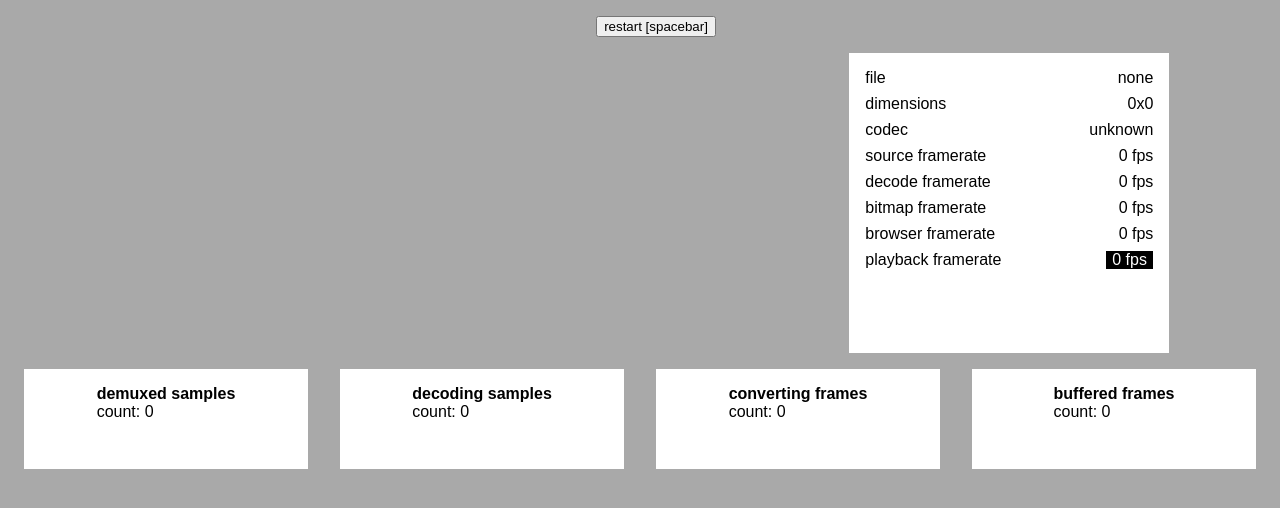
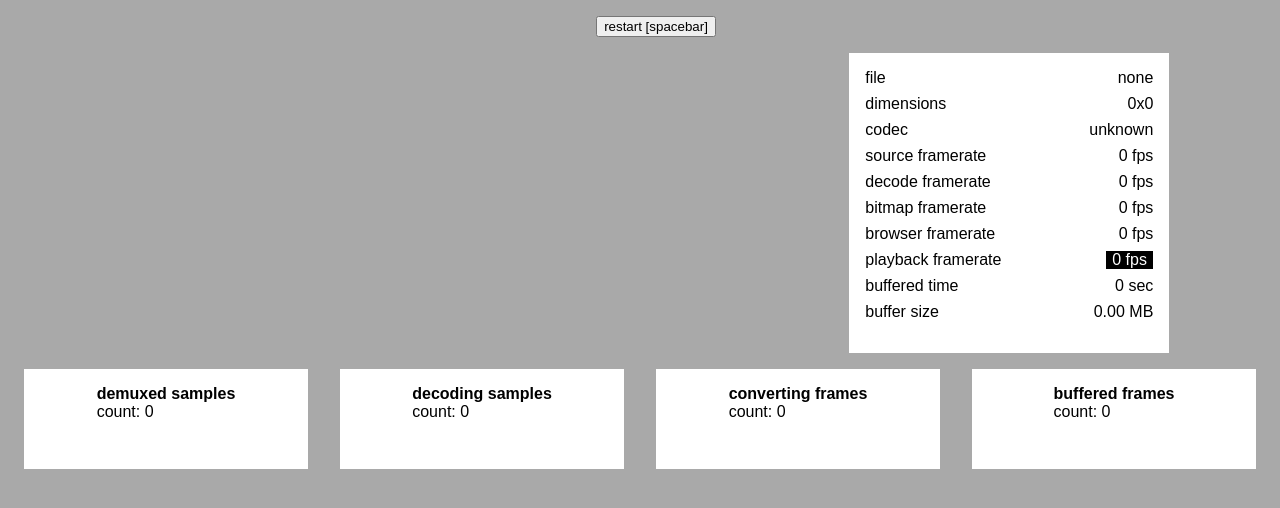
Before and after one commit to krnsk0/webcodecs_hackathon, a React (Vite) app: page / in a window 1280 px wide. Shown: the top 508 px of the page. Built offline with nearby package versions, Linux system fonts and the light colour scheme.

Commit message:
show buffer size

```diff
--- a/src/Metrics.tsx
+++ b/src/Metrics.tsx
@@ -26,6 +26,8 @@ export const Metrics = ({ player }: DataProps) => {
   const conversionFramerate = `${data?.conversionFramerate.toFixed(2) ?? '0'} fps`;
   const animationFramerate = `${data?.animationFramerate.toFixed(2) ?? '0'} fps`;
   const playbackFramerate = `${data?.playbackFramerate.toFixed(2) ?? '0'} fps`;
+  const bufferedTime = `${data?.bufferedTime.toFixed(2) ?? '0'} sec`;
+  const bufferSizeMb = `${((data?.bufferedSizeBytes ?? 0) / 1024 / 1024).toFixed(2)} MB`;
 
   return (
     <div className="metrics">
@@ -69,6 +71,14 @@ export const Metrics = ({ player }: DataProps) => {
           {playbackFramerate}
         </span>
       </div>
+      <div className="metrics-row">
+        <span>buffered time</span>
+        <span>{bufferedTime}</span>
+      </div>
+      <div className="metrics-row">
+        <span>buffer size</span>
+        <span>{bufferSizeMb}</span>
+      </div>
     </div>
   );
 };
--- a/src/index.css
+++ b/src/index.css
@@ -23,6 +23,12 @@ body {
   justify-content: flex-start;
   align-items: flex-start;
   overflow-y: scroll;
+}
+.metrics::-webkit-scrollbar {
+  display: none;
+}
+.metrics {
+  scrollbar-width: none;
 }
 .metrics-row {
   display: flex;
--- a/src/player/player.ts
+++ b/src/player/player.ts
@@ -264,6 +264,8 @@ export class Player {
       playbackFramerate: this.videoPlayer?.getPlaybackFramerate() || 0,
       conversionFramerate: this.videoPlayer?.getConversionFramerate() || 0,
       decodeFramerate: this.videoPlayer?.getDecodeFramerate() || 0,
+      bufferedTime: this.videoPlayer?.getBufferedTimeSec() || 0,
+      bufferedSizeBytes: this.videoPlayer?.getBufferedSizeBytes() || 0,
     };
   }
 }
--- a/src/player/videoPlayer.ts
+++ b/src/player/videoPlayer.ts
@@ -338,4 +338,19 @@ export class VideoPlayer {
       ((Date.now() - this.firstFrameDecodedTimestamp) / 1000)
     );
   }
+
+  public getBufferedTimeSec(): number {
+    if (this.isDonePlaying()) return 0;
+    if (this.highestBufferedCts === -Infinity) return 0;
+    if (this.lastDrawnFrameTimstamp === undefined) return 0;
+    return (this.highestBufferedCts - this.lastDrawnFrameTimstamp) / 1_000;
+  }
+
+  public getBufferedSizeBytes(): number {
+    if (this.isDonePlaying()) return 0;
+    return this.encodedVideoChunks.reduce(
+      (acc, chunk) => acc + chunk.encodedVideoChunk.byteLength,
+      0
+    );
+  }
 }
```
